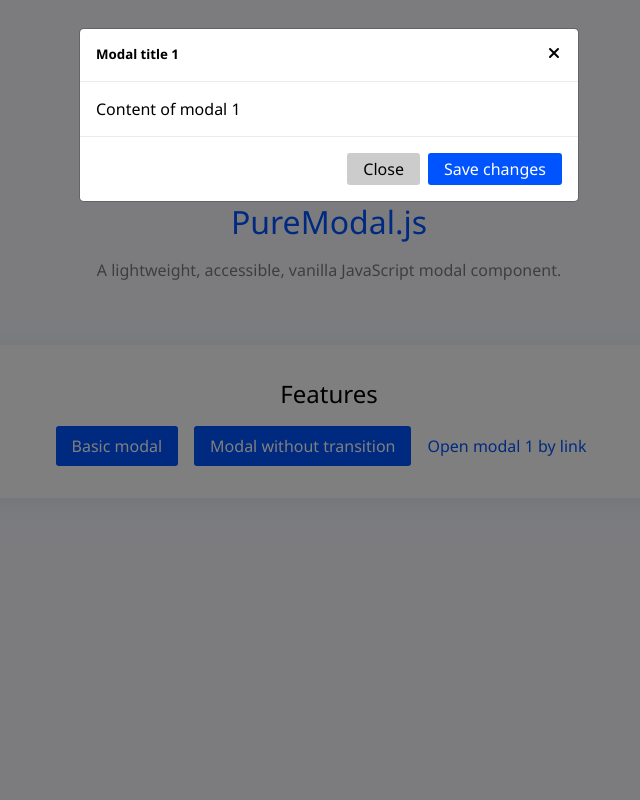
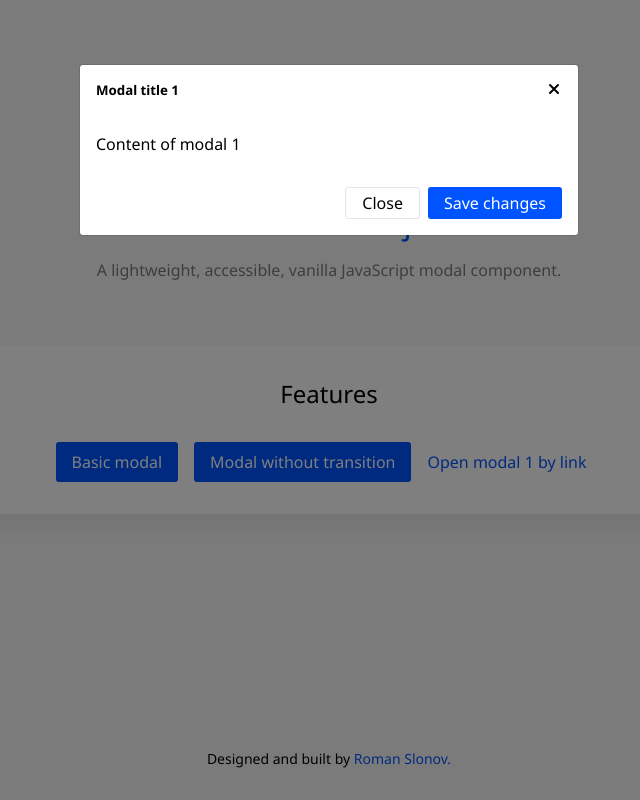
Before and after one commit to romanslonov/pure-modal, a website: page index.html in a window 1280 px wide. Both pictures are taken after a click on the button "Basic modal". Shown: the whole page, without its empty margins (311-951 px from the left). Drawn offline with Linux system fonts and the light colour scheme.

Commit message:
Update doc page, updated modal.css

```diff
--- a/index.css
+++ b/index.css
@@ -5,8 +5,14 @@
     box-sizing: border-box;
 }
 
+html, body {
+    height: 100%;
+}
+
 .page {
-    background-color:#f8f9ff;
+    display: flex;
+    flex-direction: column;
+    background-color: #f7f7f7;
 }
 
 body {
@@ -38,6 +44,7 @@ a {
 
 .container {
     max-width: 860px;
+    width: 100%;
     margin: 0 auto;
 }
 
@@ -45,7 +52,20 @@ a {
     padding: 32px;
     border-radius: 4px;
     background-color: #fff;
-    box-shadow: 0px 5px 30px 0px #8d8f9a21;
+    box-shadow: 0px 15px 20px 0px #8d8f9a21;
+}
+
+.footer {
+    display: flex;
+    align-items: flex-end;
+    padding: 32px 0;
+    flex: 1 0 auto;
+}
+
+.footer__content {
+    width: 100%;
+    text-align: center;
+    font-size: 14px;
 }
 
 .flex {
@@ -72,6 +92,10 @@ a {
     margin-bottom: 16px;
 }
 
+.mb-l {
+    margin-bottom: 32px;
+}
+
 .mr-s {
     margin-right: 16px;
 }
@@ -96,7 +120,7 @@ a {
     font-size: inherit;
     font-family: inherit;
     border: none;
-    background-color: #ccc;
+    background-color: transparent;
     cursor: pointer;
 }
 
@@ -108,3 +132,7 @@ a {
     color: white;
     background-color: var(--primary);
 }
+
+.btn--basic {
+    border: 1px solid #e3e5e8;
+}
--- a/index.html
+++ b/index.html
@@ -44,7 +44,7 @@
 
     <main class="content container">
         <div class="container">
-            <h2 class="mt-0 mb-s ta-center fw-4">Features</h2>
+            <h2 class="mt-0 mb-l ta-center fw-4">Features</h2>
             <div class="flex justify-center items-center">
                 <div class="mr-s">
                     <button class="btn btn--l btn--primary" data-toggle="modal" data-target="modal1">Basic modal</button>
@@ -74,7 +74,7 @@
                     </div>
                     <div class="modal-footer">
                         <div class="mr-xs">
-                            <button class="btn" data-dismiss="modal" aria-label="Close">Close</button>
+                            <button class="btn btn--basic" data-dismiss="modal" aria-label="Close">Close</button>
                         </div>
                         <button class="btn btn--primary">Save changes</button>
                     </div>
@@ -100,15 +100,17 @@
         </div>
     </main>
 
-    <footer></footer>
+    <footer class="footer container">
+        <div class="footer__content">
+            Designed and built by <a href="https://github.com/romanslonov" class="link link--primary">Roman Slonov.</a>
+        </div>
+    </footer>
 
 
 <script src="modal.js"></script>
 <script>
 // Modal1
-const modal1 = new Modal(
-  'modal1'
-);
+const modal1 = new Modal('modal1');
 
 // Modal2
 const modal2 = new Modal('modal2', { transition: false });
--- a/modal.css
+++ b/modal.css
@@ -15,7 +15,7 @@
 
 .modal-dialog {
     max-width: 500px;
-    margin: 1.75rem auto;
+    margin: 64px auto;
     position: relative;
     width: auto;
     pointer-events: none;
@@ -29,8 +29,8 @@
     pointer-events: auto;
     background-color: #fff;
     background-clip: padding-box;
-    border: 1px solid rgba(0,0,0,.2);
-    border-radius: .3rem;
+    border: 1px solid rgba(0,0,0,.1);
+    border-radius: 4px;
     outline: 0;
 }
 
@@ -38,23 +38,21 @@
     display: flex;
     align-items: flex-start;
     justify-content: space-between;
-    padding: 1rem;
-    border-bottom: 1px solid #e9ecef;
-    border-top-left-radius: .3rem;
-    border-top-right-radius: .3rem;
+    padding: 16px;
+    border-top-left-radius: 4px;
+    border-top-right-radius: 4px;
 }
 
 .modal-body {
     position: relative;
     flex: 1 1 auto;
-    padding: 1rem;
+    padding: 16px;
 }
 
 .modal-footer {
     display: flex;
     justify-content: flex-end;
-    padding: 1rem;
-    border-top: 1px solid #e9ecef;
+    padding: 16px;
 }
 
 .modal-title {
```
